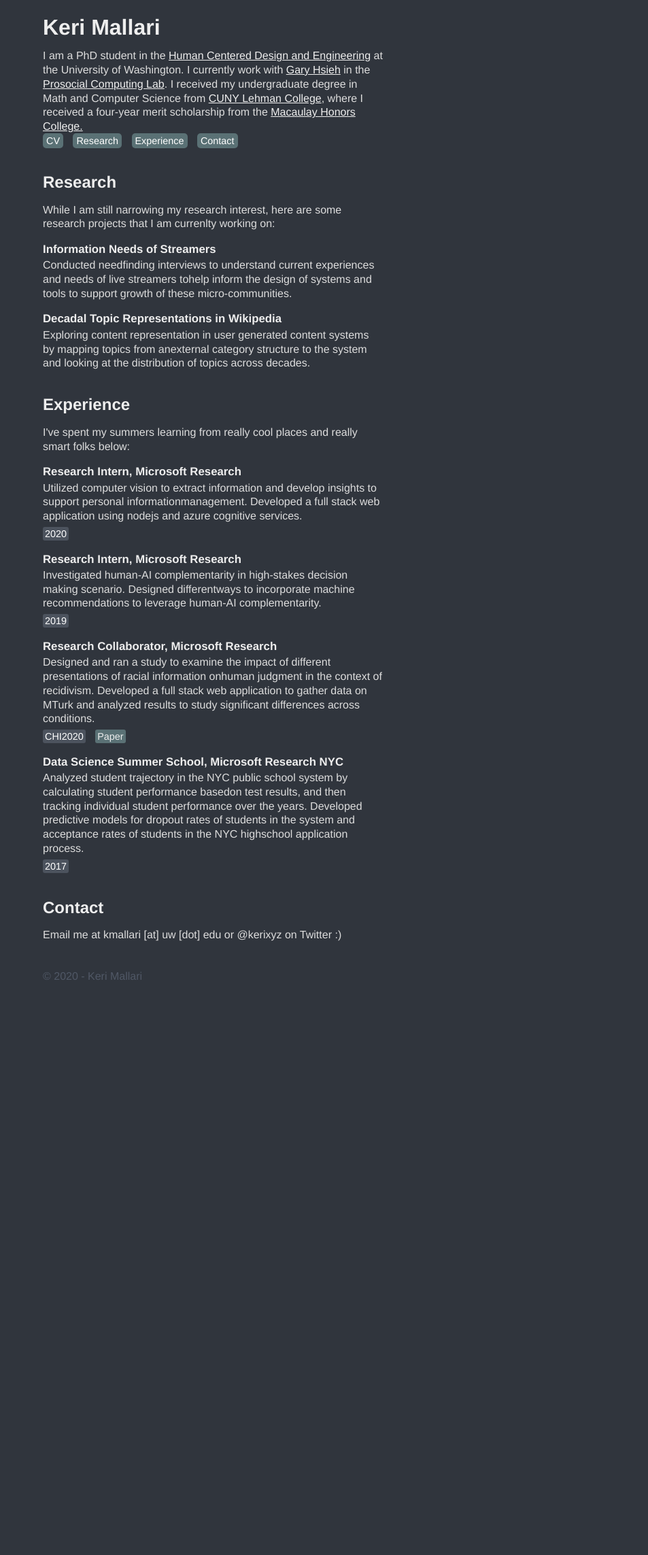
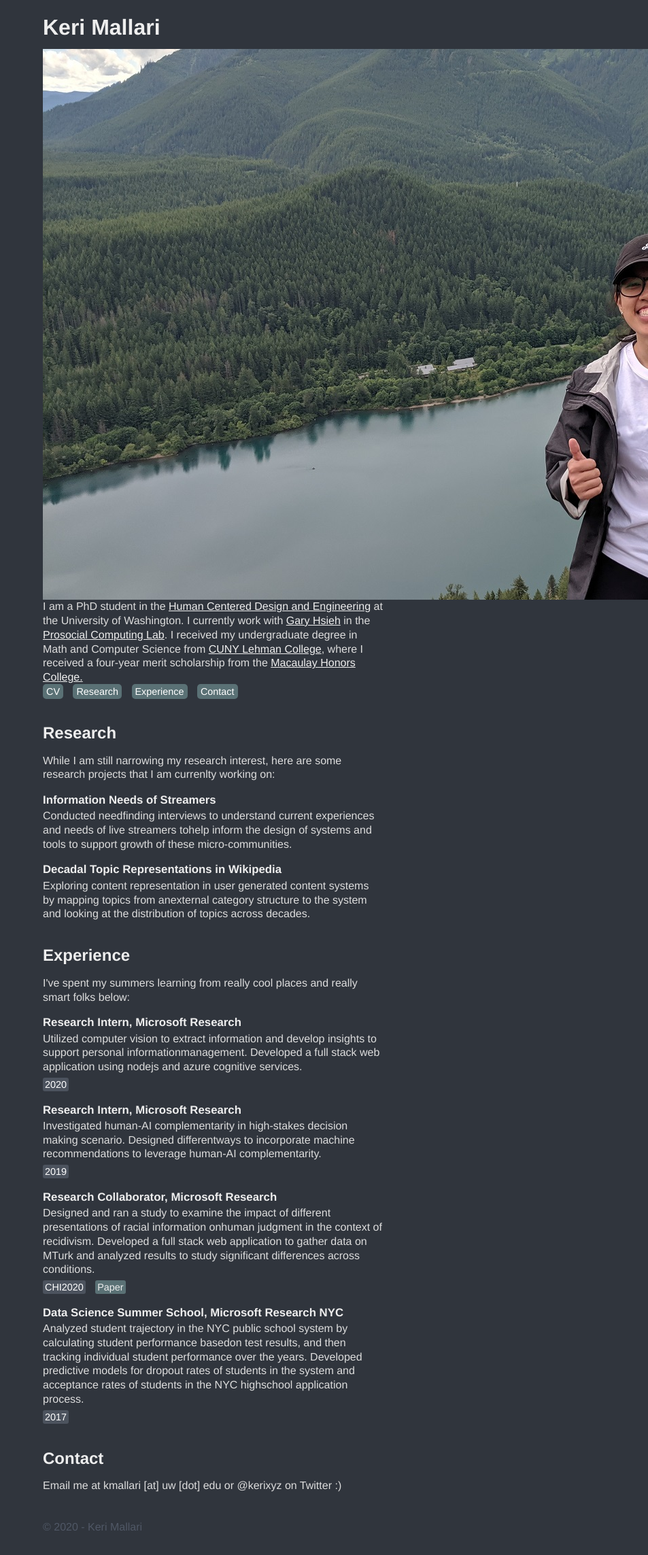
Before and after one commit to kerixyz/temp, a Jekyll site: the page built from index.html, in a window 1280 px wide. Shown: the whole page at 68% size, without its empty margins (327-1280 px from the left). Built offline with Jekyll 4.4.1, drawn with Linux system fonts in a browser that asks for light colours; before the commit the page ends 1477 px from its top, so only the background shows below that.

Commit message:
adding pic

```diff
--- a/_layouts/default.html
+++ b/_layouts/default.html
@@ -8,6 +8,7 @@
     <div id="content">
         <div id="intro">
             <h1><a href="/">Keri Mallari</a></h1>
+            <img src="https://keri.xyz/keri_avatar.jpg">
             <div id="mini_bio">
                 I am a PhD student in the <a href="https://www.hcde.washington.edu/">Human Centered Design and Engineering</a> at the University of Washington. I currently work with <a href="https://faculty.washington.edu/garyhs/">Gary Hsieh</a> in the <a href="https://prosocialcomputing.com">Prosocial Computing Lab</a>. I received my undergraduate degree in Math and Computer Science from <a href="http://www.lehman.cuny.edu/">CUNY Lehman College</a>, where I received a four-year merit scholarship from the <a href="https://macaulay.cuny.edu/">Macaulay Honors College.</a>
 
--- a/_layouts/post.html
+++ b/_layouts/post.html
@@ -8,7 +8,6 @@
     <div id="content">
         <div id="intro">
             <h1><a href="/">Keri Mallari</a></h1>
-            <img src="https://keri.xyz/keri_avatar.jpg">
         </div>
         <div id="links" class="block">
             <div class="link"><a href="/resources/resume.pdf">Resume</a></div>
```
